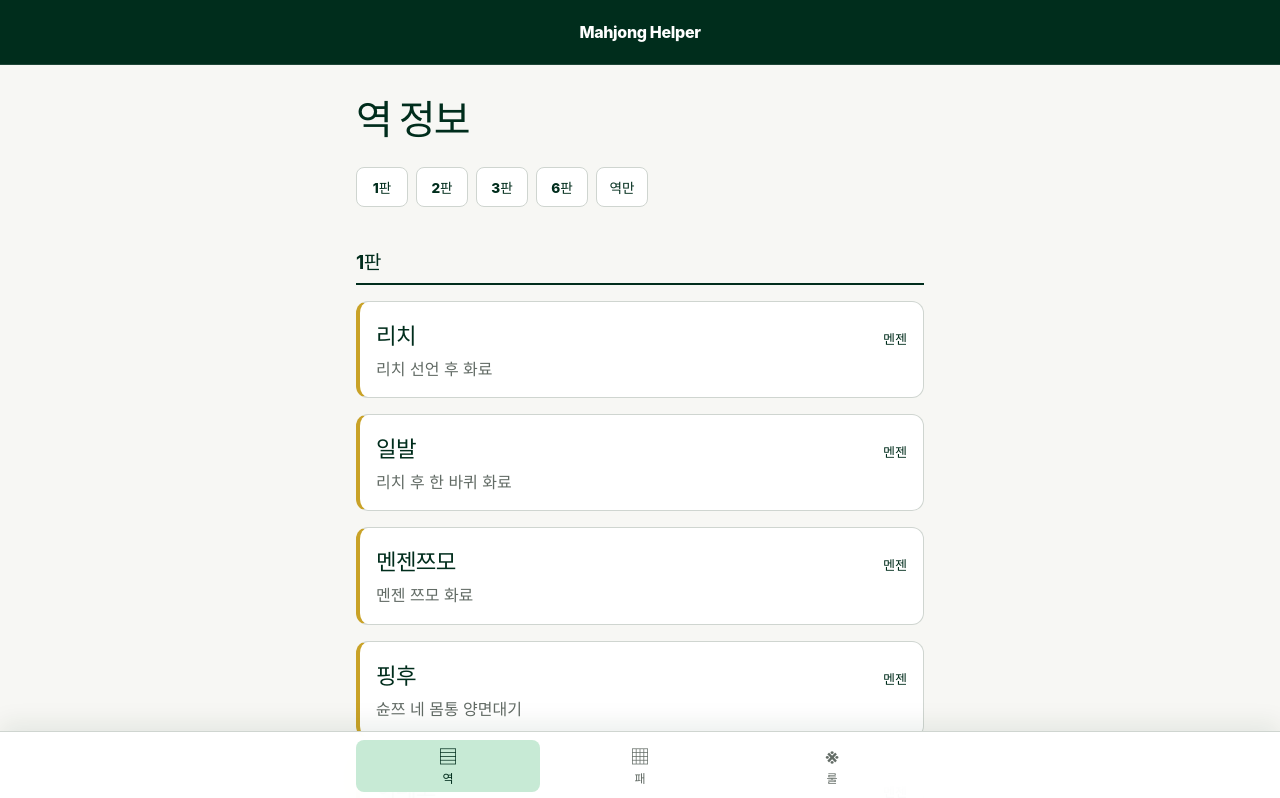
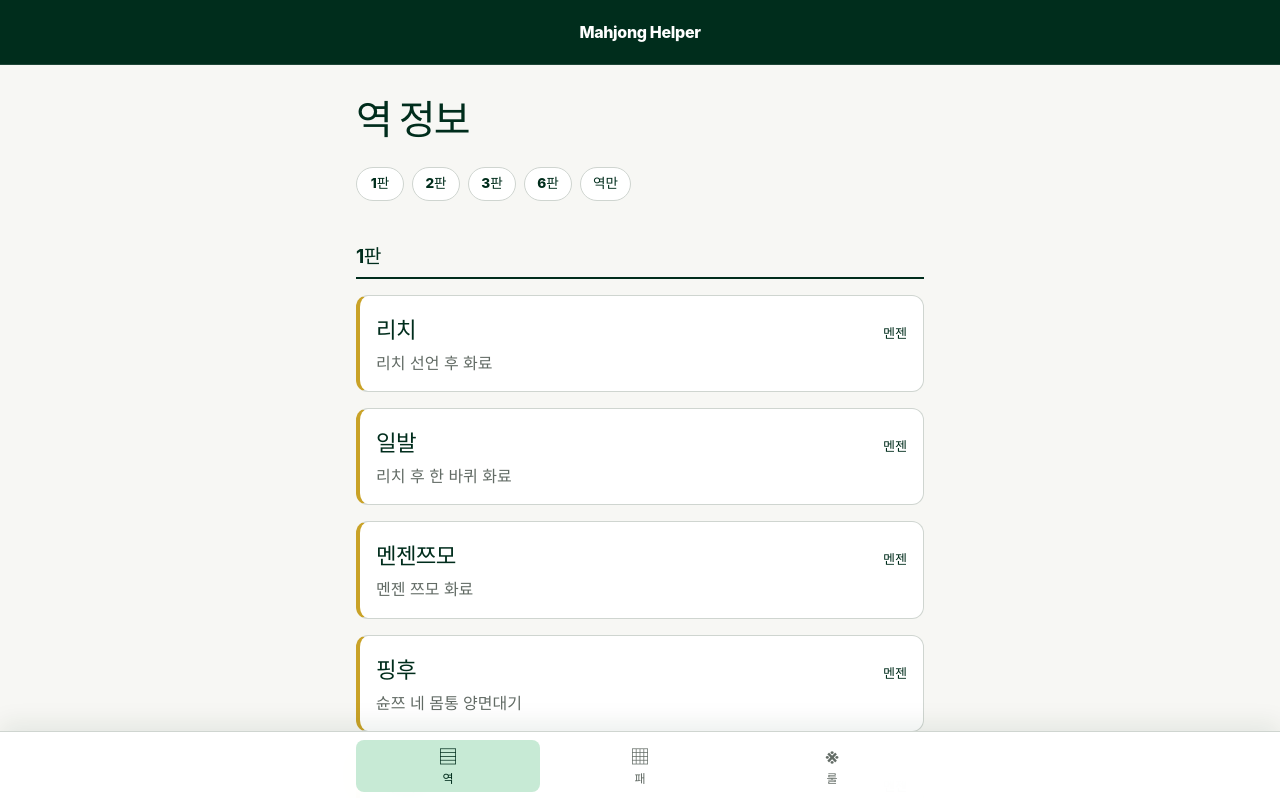
Before and after one commit to sascill/mahjong-helper, a React (Vite) app: page /yaku in a window 1280 px wide. Shown: the top 798 px of the page. Built offline with nearby package versions, Linux system fonts and the light colour scheme.

Commit message:
style: 역 앵커 버튼 형태 개선

```diff
--- a/src/features/yaku-catalog/YakuCatalog.module.css
+++ b/src/features/yaku-catalog/YakuCatalog.module.css
@@ -49,16 +49,20 @@
 
 .groupNavigationLink {
   display: inline-flex;
-  min-width: 52px;
-  min-height: 40px;
+  box-sizing: border-box;
+  min-width: 48px;
+  height: 34px;
   align-items: center;
   justify-content: center;
+  flex: 0 0 auto;
+  padding: 0 var(--space-3);
   border: 1px solid var(--color-border);
-  border-radius: var(--radius-control);
+  border-radius: 999px;
   background: var(--color-surface);
   color: var(--color-primary-strong);
   font-size: 0.85rem;
   font-weight: 800;
+  line-height: 1;
   text-decoration: none;
   white-space: nowrap;
 }
```
Also changed, not shown: src/features/yaku-catalog/Spec.md (+1 -0 lines).
